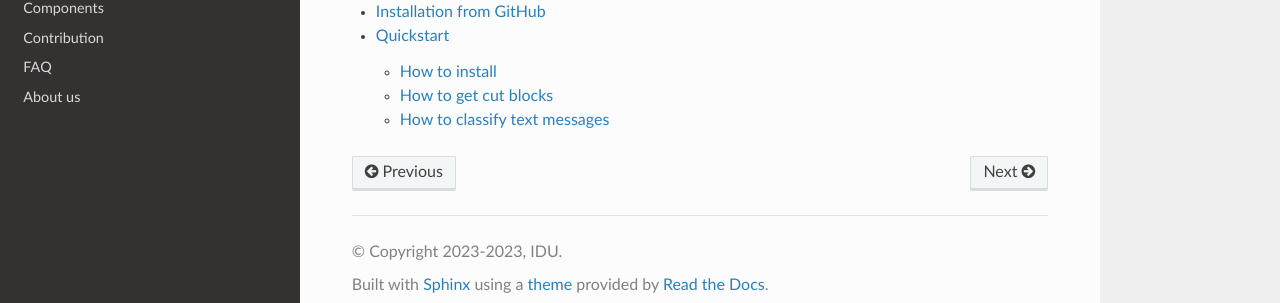
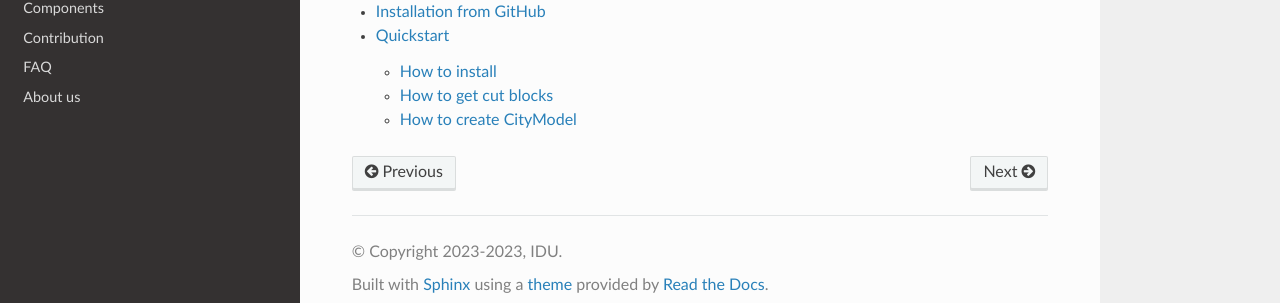
Before and after one commit to aimclub/blocksnet, a Sphinx documentation site: the page built from docs/source/blocknet/index.rst, in a window 1280 px wide. Shown: the part 232-535 px from the top of the page. Built offline with Sphinx 7.4.7 and the Read the Docs theme 2.0.0, drawn with Linux system fonts in a browser that asks for light colours.

Commit message:
fix: small fix quicstart

```diff
--- a/docs/source/blocknet/quickstart.rst
+++ b/docs/source/blocknet/quickstart.rst
@@ -15,6 +15,7 @@ How to get cut blocks
 ----------------------------------------------------
 
 An example of using the BlockNet library to extract addresses from the "Comment text" column in the sample_data.csv file.
+
 - **Step 1**. Input data fetch and parameters setting.
 .. code:: python
 
@@ -74,11 +74,11 @@ In further calculations we will use the in the following steps:
  - All of them while calculating the accessibility times among city blocks;
  - All of them except 'no_dev_area' while optimizing the development of new facilities.
 
-How to classify text messages
+How to сreate CityModel
 ----------------------------------------------------
 We use the results from our previous examples, but you can use your own prepared GeoDataFrames.
 
-- **Step 1**. # load aggregated info we have and data required for service graphs creation.
+- **Step 1**. Load aggregated info we have and data required for service graphs creation.
 .. code:: python
 
    aggregated_blocks = gpd.read_parquet(os.path.join(example_data_path, "data_getter_blocks.parquet"))
```
Also changed, not shown: other parts of docs/source/blocknet/quickstart.rst (+0 -1 lines).
